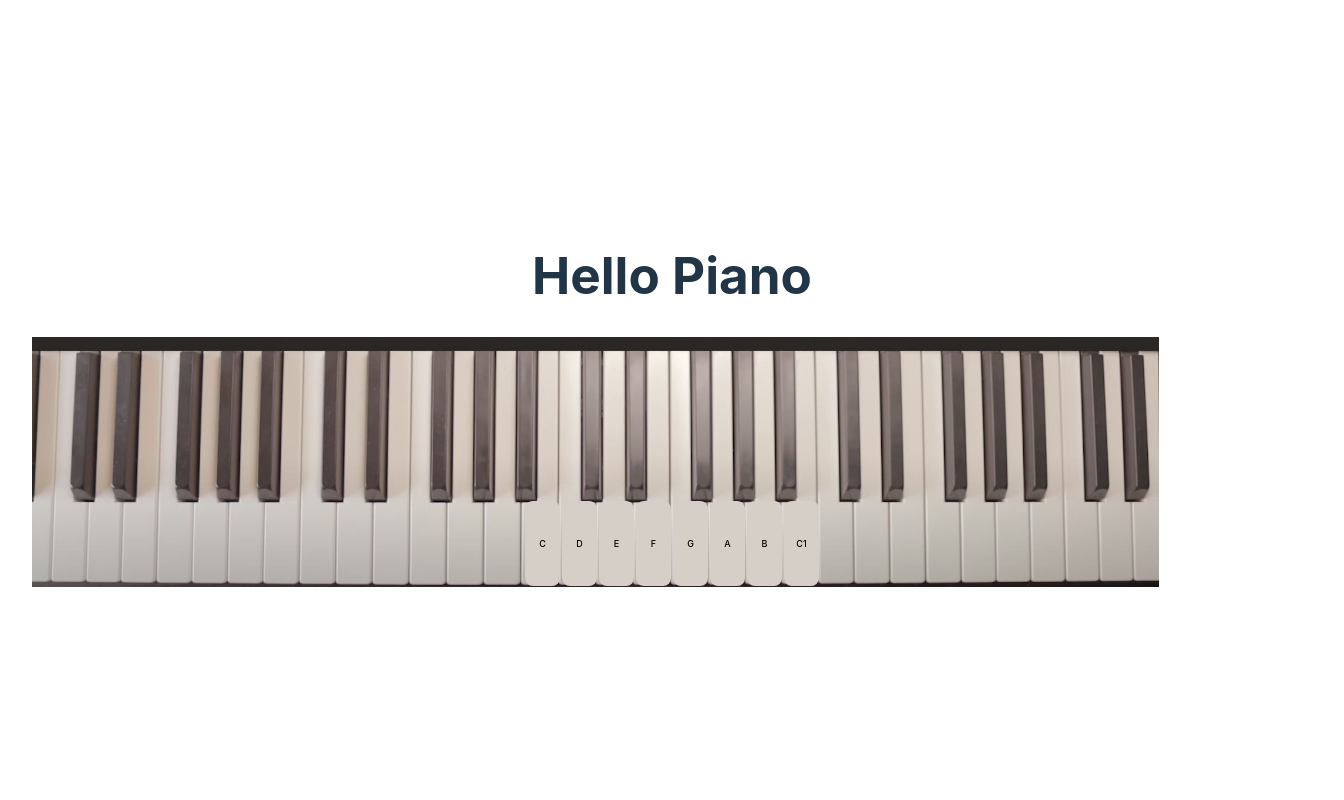
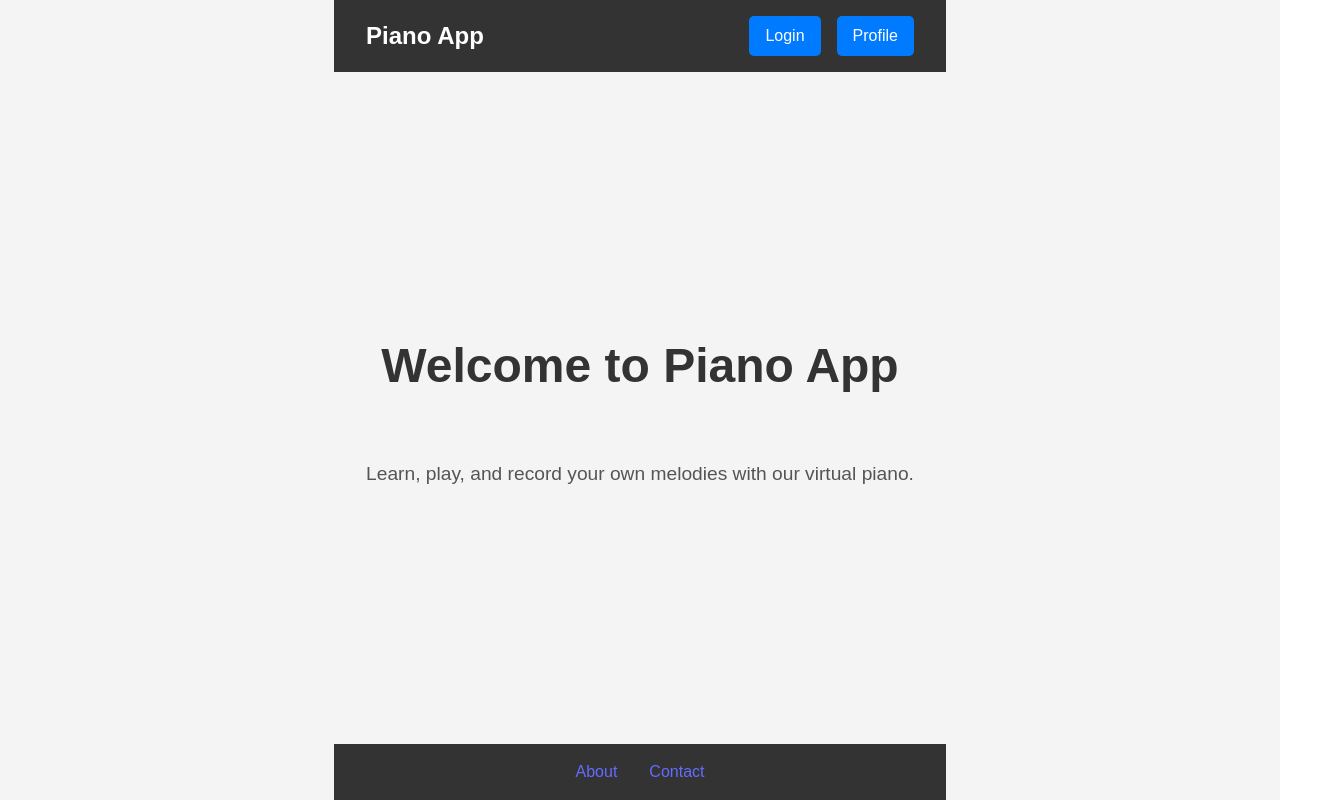
Before and after one commit to isogramc/music-clip-scrap-book, a React (Vite) app: page / in a window 1280 px wide. Shown: the whole page, 1344 px wide, since content can reach past the window. Built offline with nearby package versions, Linux system fonts and the light colour scheme.

Commit message:
parallel commit

```diff
--- a/package.json
+++ b/package.json
@@ -11,7 +11,11 @@
   },
   "dependencies": {
     "react": "^18.3.1",
-    "react-dom": "^18.3.1"
+    "react-dom": "^18.3.1",
+    "react-router": "^7.1.3",
+    "react-router-dom": "^7.1.3",
+    "soundfont-player": "^0.12.0",
+    "tone": "^15.0.4"
   },
   "devDependencies": {
     "@eslint/js": "^9.17.0",
--- a/src/App.jsx
+++ b/src/App.jsx
@@ -1,77 +1,24 @@
-import { useState } from 'react'
-import soundC from './assets/middleC.mp3'
-import soundD from './assets/middleD.mp3'
-import soundE from './assets/middleE.mp3'
-import soundF from './assets/middleF.mp3'
-import soundG from './assets/middleG.mp3'
-import soundA from './assets/middleA.mp3'
-import soundB from './assets/middleB.mp3'
-import soundC1 from './assets/c1.mp3'
-import chordC from './assets/c-chord.mp3'
-import './App.css'
+import React from 'react';
+import { BrowserRouter as Router, Routes, Route } from 'react-router-dom';
+import LandingPage from './pages/LandingPage';
+import ProfilePage from './pages/ProfilePage';
+// import LoginPage from './pages/LoginPage';
+// import AboutPage from './pages/AboutPage';
+// import ContactPage from './pages/ContactPage';
+import './styles/global.css';
 
 function App() {
-    var [sound, setSound] = useState(null)
-    const [noteC0, setNoteC0] = useState({name: "C", sound: soundC, chord: chordC})
-    const [noteD0, setNoteD0] = useState({name: "D", sound: soundD})
-    const [noteE0, setNoteE0] = useState({name: "E", sound: soundE})
-    const [noteF0, setNoteF0] = useState({name: "F", sound: soundF})
-    const [noteG0, setNoteG0] = useState({name: "G", sound: soundG})
-    const [noteA0, setNoteA0] = useState({name: "A", sound: soundA})
-    const [noteB0, setNoteB0] = useState({name: "B", sound: soundB})
-    const [noteC1, setNoteC1] = useState({name: "C1", sound: soundC1})
-
-    function playNote(note, req){
-        var snd = new Audio();
-        sound = document.createElement("source");
-        sound.type = "audio/mpeg"
-        sound.volume = 0.5;
-        if(req==="chord"){
-            sound.src = note.chord;
-        }else {
-            sound.src = note.sound;
-        }
-        snd.appendChild(sound);
-        snd.play();
-    }
-
-    function playChord(note){
-        playNote(note, "chord");
-    }
-
   return (
-    <>
-      <div className="visuals">
-      </div>
-      <h1>Hello Piano</h1>
-        <div className="keyboard">
-            <button onClick={() => playNote(noteC0)}>
-                {noteC0.name}
-            </button>
-            <button onClick={() => playNote(noteD0)}>
-                {noteD0.name}
-            </button>
-            <button onClick={() => playNote(noteE0)}>
-                {noteE0.name}
-            </button>
-            <button onClick={() => playNote(noteF0)}>
-                {noteF0.name}
-            </button>
-            <button onClick={() => playNote(noteG0)}>
-                {noteG0.name}
-            </button>
-            <button onClick={() => playNote(noteA0)}>
-                {noteA0.name}
-            </button>
-            <button onClick={() => playNote(noteB0)}>
-                {noteB0.name}
-            </button>
-            <button onClick={() => playNote(noteC1)}>
-                {noteC1.name}
-            </button>
-        </div>
-    </>
-  )
+    <Router>
+      <Routes>
+        <Route path="/" element={<LandingPage />} />
+        <Route path="/profile" element={<ProfilePage />} />
+        {/* <Route path="/login" element={<LoginPage />} />
+        <Route path="/about" element={<AboutPage />} />
+        <Route path="/contact" element={<ContactPage />} />*/}
+      </Routes>
+    </Router>
+  );
 }
 
-export default App
+export default App;
--- /dev/null
+++ b/src/pages/LandingPage.jsx
@@ -0,0 +1,33 @@
+import React from 'react';
+import { Link } from 'react-router-dom';
+import './styles/LandingPage.css';
+
+
+function LandingPage() {
+  return (
+    <div className="landing-container">
+      {/* Navbar */}
+      <nav className="navbar">
+        <div className="logo">Piano App</div>
+        <div className="nav-links">
+          <Link to="/login" className="login-btn">Login</Link>
+          <Link to="/profile" className="profile-btn">Profile</Link>
+        </div>
+      </nav>
+
+      {/* Main Content */}
+      <main className="main-content">
+        <h1>Welcome to Piano App</h1>
+        <p>Learn, play, and record your own melodies with our virtual piano.</p>
+      </main>
+
+      {/* Footer */}
+      <footer className="footer">
+        <Link to="/about">About</Link>
+        <Link to="/contact">Contact</Link>
+      </footer>
+    </div>
+  );
+}
+
+export default LandingPage;
--- /dev/null
+++ b/src/pages/ProfilePage.jsx
@@ -0,0 +1,81 @@
+import React, { useEffect, useState } from 'react';
+import Soundfont from 'soundfont-player';
+import './styles/ProfilePage.css';
+
+const notes = [
+    { note: 'C3', isBlack: false }, { note: 'C#3', isBlack: true }, { note: 'D3', isBlack: false },
+    { note: 'D#3', isBlack: true }, { note: 'E3', isBlack: false }, { note: 'F3', isBlack: false },
+    { note: 'F#3', isBlack: true }, { note: 'G3', isBlack: false }, { note: 'G#3', isBlack: true },
+    { note: 'A3', isBlack: false }, { note: 'A#3', isBlack: true }, { note: 'B3', isBlack: false },
+    { note: 'C4', isBlack: false }, { note: 'C#4', isBlack: true }, { note: 'D4', isBlack: false },
+    { note: 'D#4', isBlack: true }, { note: 'E4', isBlack: false }, { note: 'F4', isBlack: false },
+    { note: 'F#4', isBlack: true }, { note: 'G4', isBlack: false }, { note: 'G#4', isBlack: true },
+    { note: 'A4', isBlack: false }, { note: 'A#4', isBlack: true }, { note: 'B4', isBlack: false }
+  ];
+
+  function ProfilePage() {
+    const [player, setPlayer] = useState(null);
+
+    useEffect(() => {
+      // Carrega o banco de sons com SoundFont
+      Soundfont.instrument(new AudioContext(), 'acoustic_grand_piano').then(instrument => {
+        setPlayer(instrument);
+      });
+    }, []);
+
+    const playNote = (note) => {
+      if (player) {
+        player.play(note);
+      }
+    };
+
+    return (
+      <div className="profile-page">
+        {/* Top Navigation Bar */}
+        <nav className="top-nav">
+          <div className="profile-section">
+            <div className="profile-circle"></div>
+            <div className="menu-icon">&#9776;</div>
+          </div>
+          <div className="logo">Piano App</div>
+        </nav>
+
+        {/* Main Content */}
+        <div className="main-content">
+          {/* Left Side: Piano */}
+          <div className="piano-container">
+            <h2>Virtual Piano</h2>
+            <div className="piano-keys">
+              {notes.map((key, index) => (
+                <div
+                  key={index}
+                  className={key.isBlack ? 'black-key' : 'white-key'}
+                  onClick={() => playNote(key.note)}
+                >
+                  {key.isBlack ? '' : key.note}
+                </div>
+              ))}
+            </div>
+          </div>
+
+          {/* Right Side: Recorded Section */}
+          <div className="recorded-section">
+            <h3>Recorded Melody</h3>
+            <div className="recorded-display">[Recorded notes will appear here]</div>
+          </div>
+        </div>
+
+        {/* Bottom Player */}
+        <div className="bottom-player">
+          <button className="record-button">Record</button>
+          <div className="playback-controls">
+            <button>⏮️</button>
+            <button>▶️</button>
+            <button>⏭️</button>
+          </div>
+        </div>
+      </div>
+    );
+  }
+
+  export default ProfilePage;
--- /dev/null
+++ b/src/pages/styles/LandingPage.css
@@ -0,0 +1,77 @@
+/* General Styles */
+body {
+    margin: 0;
+    padding: 0;
+    font-family: Arial, sans-serif;
+    background-color: #f9f9f9;
+  }
+
+  .landing-container {
+    display: flex;
+    flex-direction: column;
+    min-height: 100vh;
+  }
+
+  /* Navbar */
+  .navbar {
+    display: flex;
+    justify-content: space-between;
+    align-items: center;
+    background-color: #333;
+    padding: 1rem 2rem;
+    color: white;
+  }
+
+  .logo {
+    font-size: 1.8rem;
+    font-weight: bold;
+  }
+
+  .nav-links {
+    display: flex;
+    gap: 1rem;
+  }
+
+  .login-btn, .profile-btn {
+    text-decoration: none;
+    color: white;
+    background-color: #007bff;
+    padding: 0.5rem 1rem;
+    border-radius: 5px;
+    transition: background-color 0.3s;
+  }
+
+  .login-btn:hover, .profile-btn:hover {
+    background-color: #0056b3;
+  }
+
+  /* Main Content */
+  .main-content {
+    flex: 1;
+    display: flex;
+    flex-direction: column;
+    align-items: center;
+    justify-content: center;
+    text-align: center;
+    padding: 2rem;
+  }
+
+  .main-content h1 {
+    font-size: 3rem;
+    margin-bottom: 1rem;
+  }
+
+  .main-content p {
+    font-size: 1.2rem;
+    color: #555;
+  }
+
+  /* Footer */
+  .footer {
+    display: flex;
+    justify-content: center;
+    gap: 2rem;
+    padding: 1rem 0;
+    background-color: #333;
+    color: white;
+  }
--- /dev/null
+++ b/src/pages/styles/ProfilePage.css
@@ -0,0 +1,125 @@
+  /* Top Navigation Bar */
+  .top-nav {
+    display: flex;
+    justify-content: space-between;
+    align-items: center;
+    background-color: #333;
+    color: white;
+    padding: 1rem 2rem;
+  }
+
+  .profile-section {
+    display: flex;
+    align-items: center;
+  }
+
+  .profile-circle {
+    width: 50px;
+    height: 50px;
+    background-color: #bbb;
+    border-radius: 50%;
+    margin-right: 1rem;
+  }
+
+  .menu-icon {
+    font-size: 24px;
+    cursor: pointer;
+  }
+
+  .logo {
+    font-size: 1.5rem;
+    font-weight: bold;
+  }
+
+  /* Main Content */
+  .main-content {
+    display: flex;
+    flex: 1;
+    padding: 2rem;
+    gap: 2rem;
+  }
+
+  .piano-container {
+    flex: 2;
+    background-color: white;
+    padding: 1rem;
+    border-radius: 8px;
+    box-shadow: 0 2px 5px rgba(0, 0, 0, 0.1);
+    text-align: center;
+  }
+
+  .piano-keys {
+    display: flex;
+    margin-top: 1rem;
+  }
+
+  .white-key {
+    width: 30px;
+    height: 150px;
+    background-color: white;
+    border: 1px solid #333;
+  }
+
+  .black-key {
+    width: 20px;
+    height: 100px;
+    background-color: black;
+    margin-left: -10px;
+    margin-right: -10px;
+    z-index: 1;
+    position: relative;
+  }
+
+  .recorded-section {
+    flex: 1;
+    background-color: white;
+    padding: 1rem;
+    border-radius: 8px;
+    box-shadow: 0 2px 5px rgba(0, 0, 0, 0.1);
+  }
+
+  .recorded-display {
+    height: 200px;
+    background-color: #e0e0e0;
+    border: 1px dashed #bbb;
+    display: flex;
+    align-items: center;
+    justify-content: center;
+  }
+
+  /* Bottom Player */
+  .bottom-player {
+    display: flex;
+    justify-content: space-between;
+    align-items: center;
+    padding: 1rem 2rem;
+    background-color: #333;
+    color: white;
+  }
+
+  .record-button {
+    background-color: red;
+    border: none;
+    padding: 0.5rem 1rem;
+    color: white;
+    border-radius: 5px;
+    cursor: pointer;
+  }
+
+  .record-button:hover {
+    background-color: darkred;
+  }
+
+  .playback-controls button {
+    background-color: #444;
+    border: none;
+    color: white;
+    padding: 0.5rem 1rem;
+    margin: 0 0.5rem;
+    border-radius: 5px;
+    cursor: pointer;
+  }
+
+  .playback-controls button:hover {
+    background-color: #666;
+  }
--- /dev/null
+++ b/src/styles/global.css
@@ -0,0 +1,12 @@
+/* Global Styles */
+body {
+    margin: 0;
+    padding: 0;
+    font-family: Arial, sans-serif;
+    background-color: #f4f4f4;
+    color: #333;
+    display: flex;
+    justify-content: center;
+    align-items: center;
+    height: 100vh;
+  }
```
Also changed, not shown: src/components/Piano.jsx (added), 1 other file (tests, documents, lock files or other folders).
